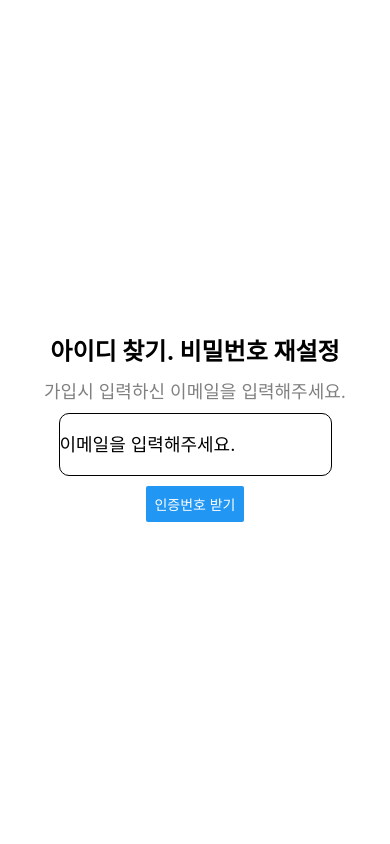
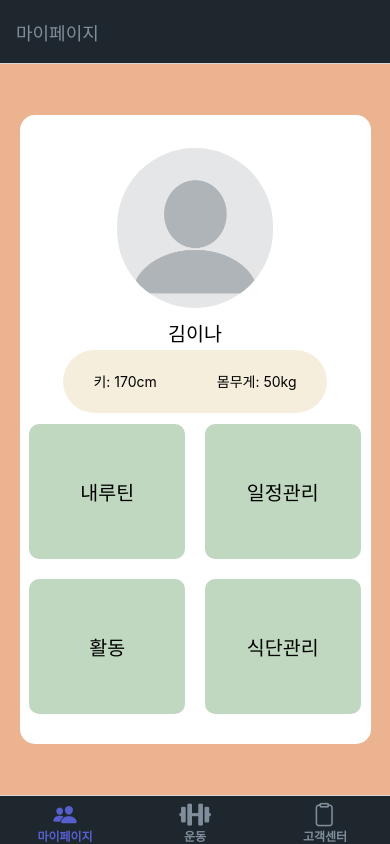
Before and after one commit to Todays-Hardcoding/SiBan, a React Native app in the folder front/: screen /Search in a window 390 px wide. Built offline with nearby package versions, Linux system fonts and the light colour scheme.

Commit message:
로그인 풀

```diff
--- a/front/App.js
+++ b/front/App.js
@@ -12,7 +12,7 @@ import LoginHome from "./screens/LoginPage/LoginHome";
 const Stack = createStackNavigator();
 
 export default function App() {
-  const [isLogin, setIsLogin] = useState(false);
+  const [isLogin, setIsLogin] = useState(true);
 
   return !isLogin ? (
     <NavigationContainer>
--- a/front/navigation/LoginPage.js
+++ b/front/navigation/LoginPage.js
@@ -1,5 +1,6 @@
 import { createStackNavigator } from "@react-navigation/stack";
 import React from "react";
+import Login from "../screens/LoginPage/Login";
 import LoginHome from "../screens/LoginPage/LoginHome";
 import Register from "../screens/LoginPage/Register";
 import Search from "../screens/LoginPage/Search";
@@ -15,7 +16,11 @@ const LoginPage = () => {
         component={LoginHome}
         options={{ headerShown: false }}
       />
-
+      <Stack.Screen
+        name="Login"
+        component={Login}
+        options={{ headerShown: false }}
+      />
       <Stack.Screen
         name="Register"
         component={Register}
```
